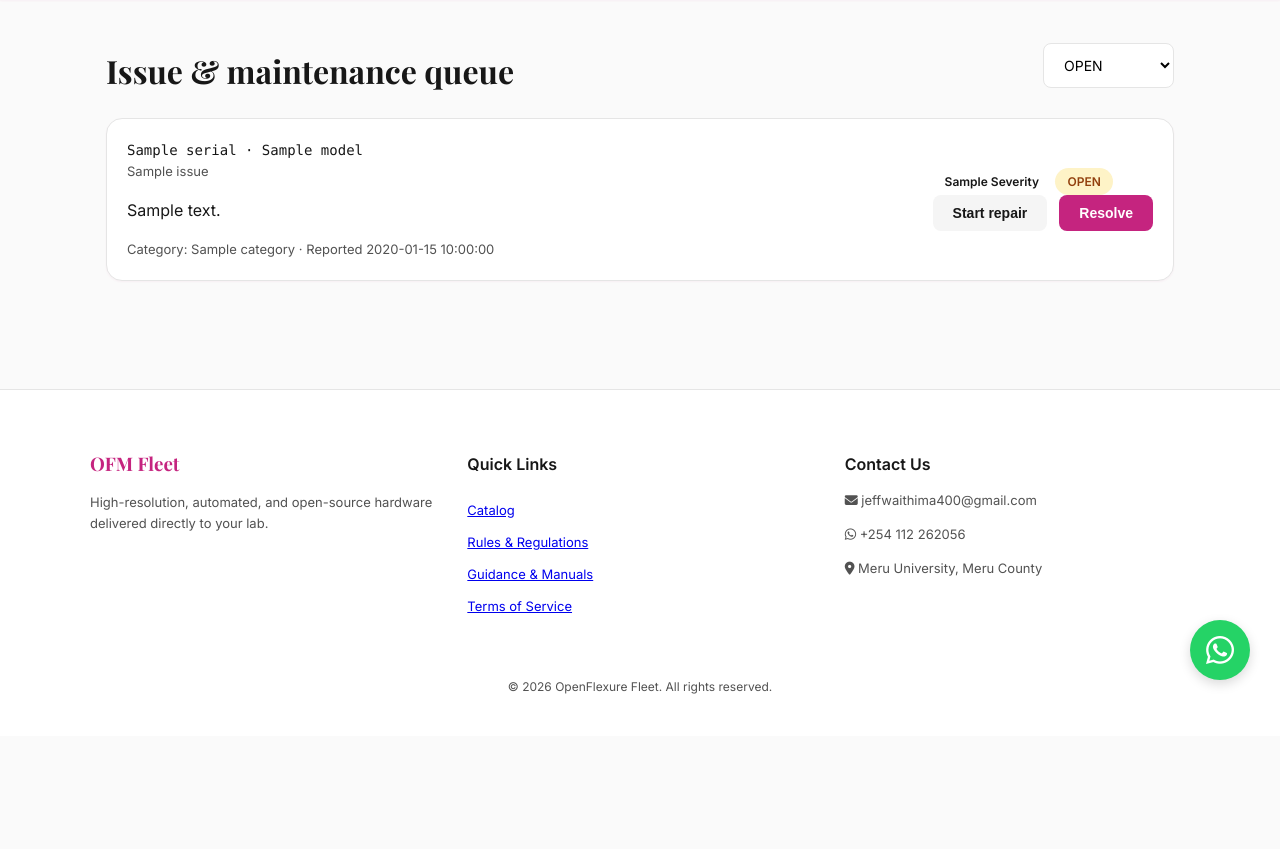
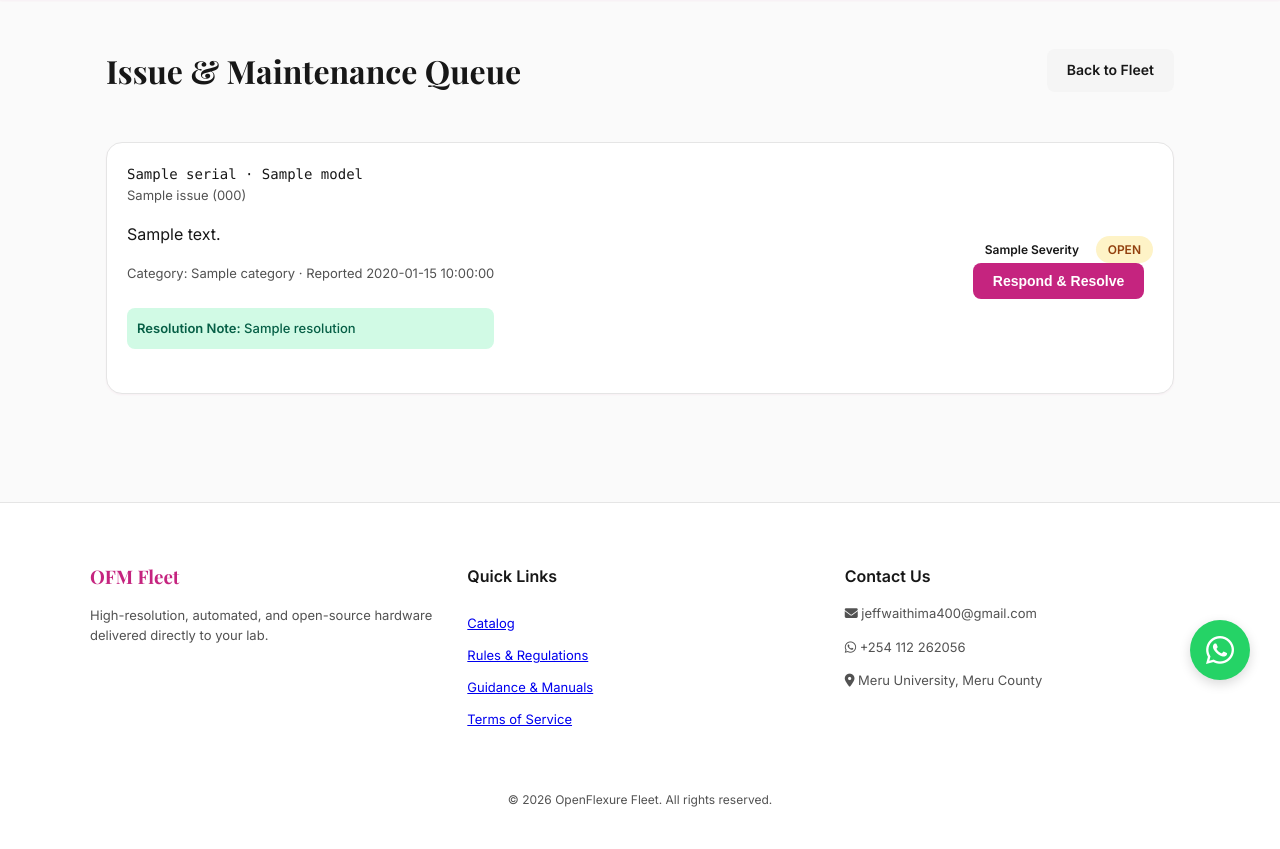
Before and after one commit to Waithima/ofm-fleet, a Flask app: template templates/admin_issues.html in a window 1280 px wide. Shown: the part 90-939 px from the top of the page. Before the commit the page ends 784 px from the top, so only its background shows below. Run offline with Flask 3, Linux system fonts and the light colour scheme; the template is opened without the code that fills it: most values are stand-ins (such as "Sample title", 1, 10 or a date in 2020); some libraries are stand-ins or nearby versions.

Commit message:
Add resolve modal to issues page

```diff
--- a/templates/admin_issues.html
+++ b/templates/admin_issues.html
@@ -1,15 +1,8 @@
 {% extends "base.html" %}
 {% block content %}
-<div class="row-between">
-  <h1>Issue &amp; maintenance queue</h1>
-  <form method="get">
-    <select class="input" name="status" onchange="this.form.submit()">
-      <option value="">All statuses</option>
-      {% for s in ['OPEN','ASSIGNED','IN_REPAIR','RESOLVED','CLOSED'] %}
-      <option value="{{ s }}" {{ 'selected' if status == s }}>{{ s }}</option>
-      {% endfor %}
-    </select>
-  </form>
+<div class="row-between mb-4">
+  <h1>Issue & Maintenance Queue</h1>
+  <a href="/admin" class="btn btn-ghost">Back to Fleet</a>
 </div>
 
 <div class="stack">
@@ -18,39 +11,87 @@
     <div class="row-between">
       <div>
         <div class="mono">{{ i.serial }} &middot; {{ i.model }}</div>
-        <div class="small muted">{{ i.customer_name }}</div>
-        <p>{{ i.description }}</p>
+        <div class="small muted">{{ i.client_name }} ({{ i.phone }})</div>
+        <p class="mb-2">{{ i.description }}</p>
         <div class="small muted">Category: {{ i.category }} &middot; Reported {{ i.created_at }}</div>
+
+        {% if i.resolution %}
+          <div class="alert alert-success mt-4" style="padding: 10px; font-size: 13px;">
+            <strong>Resolution Note:</strong> {{ i.resolution }}
+          </div>
+        {% endif %}
       </div>
       <div class="stack-right">
         <div>
           <span class="badge badge-{{ i.severity|lower }}">{{ i.severity }}</span>
-          <span class="badge badge-{{ i.status|lower|replace('_','-') }}">{{ i.status }}</span>
+          <span class="badge badge-{{ i.status|lower }}">{{ i.status }}</span>
         </div>
-        <div class="flex">
-          <button class="btn btn-ghost" onclick="updateIssue({{ i.id }}, {status:'IN_REPAIR'})">Start repair</button>
-          <button class="btn btn-primary" onclick="resolveIssue({{ i.id }})">Resolve</button>
-        </div>
+
+        {% if i.status == 'OPEN' or i.status == 'ISSUE_REPORTED' %}
+          <button class="btn btn-primary" onclick="openResolveModal({{ i.id }})">Respond & Resolve</button>
+        {% endif %}
       </div>
     </div>
   </div>
   {% else %}
-  <p class="muted">Nothing here.</p>
+  <p class="muted">No issues reported.</p>
   {% endfor %}
 </div>
 
+<!-- Resolution Modal -->
+<div id="resolveModal" style="display:none; position:fixed; top:0; left:0; width:100%; height:100%; background:rgba(0,0,0,0.5); z-index:1000; align-items:center; justify-content:center;">
+  <div class="card" style="width: 100%; max-width: 500px;">
+    <h2>Resolve Issue</h2>
+    <p class="muted mb-4">Choose how to handle this repair.</p>
+
+    <label class="label">Admin Response / Instructions
+      <textarea id="admin-msg" class="input" rows="3" placeholder="Type the solution or instructions here..."></textarea>
+    </label>
+
+    <div class="stack mb-4">
+      <button class="btn btn-outline" onclick="resolveIssue('email')"><i class="fa-solid fa-envelope"></i> Send Email Reply Only</button>
+      <button class="btn btn-outline" onclick="resolveIssue('dropoff')"><i class="fa-solid fa-building"></i> Tell Client to Bring to Office</button>
+
+      <div style="border: 1px solid var(--gray-200); padding: 16px; border-radius: 8px; margin-top: 8px;">
+        <label class="label">Schedule Technician Visit
+          <input type="date" id="visit-date" class="input mb-2">
+        </label>
+        <button class="btn btn-outline" onclick="resolveIssue('visit')"><i class="fa-solid fa-car"></i> Send Visit Date to Client</button>
+      </div>
+    </div>
+
+    <button class="btn btn-ghost" onclick="document.getElementById('resolveModal').style.display='none'" style="width: 100%;">Cancel</button>
+  </div>
+</div>
+
 <script>
-async function updateIssue(id, patch) {
-  await fetch('/api/issues/' + id, {
-    method: 'PATCH',
+let currentIssueId = null;
+
+function openResolveModal(id) {
+  currentIssueId = id;
+  document.getElementById('resolveModal').style.display = 'flex';
+}
+
+async function resolveIssue(action) {
+  const message = document.getElementById('admin-msg').value;
+  const date = document.getElementById('visit-date').value;
+
+  if (action === 'visit' && !date) {
+    alert("Please select a date for the visit.");
+    return;
+  }
+
+  const res = await fetch(`/api/admin/issues/${currentIssueId}/resolve`, {
+    method: 'POST',
     headers: {'Content-Type': 'application/json'},
-    body: JSON.stringify(patch)
+    body: JSON.stringify({ action: action, message: message, date: date })
   });
-  location.reload();
-}
-function resolveIssue(id) {
-  const r = prompt('Resolution notes:');
-  if (r) updateIssue(id, {status: 'RESOLVED', resolution: r});
+
+  if (res.ok) {
+    location.reload();
+  } else {
+    alert("Failed to resolve issue.");
+  }
 }
 </script>
 {% endblock %}
```
